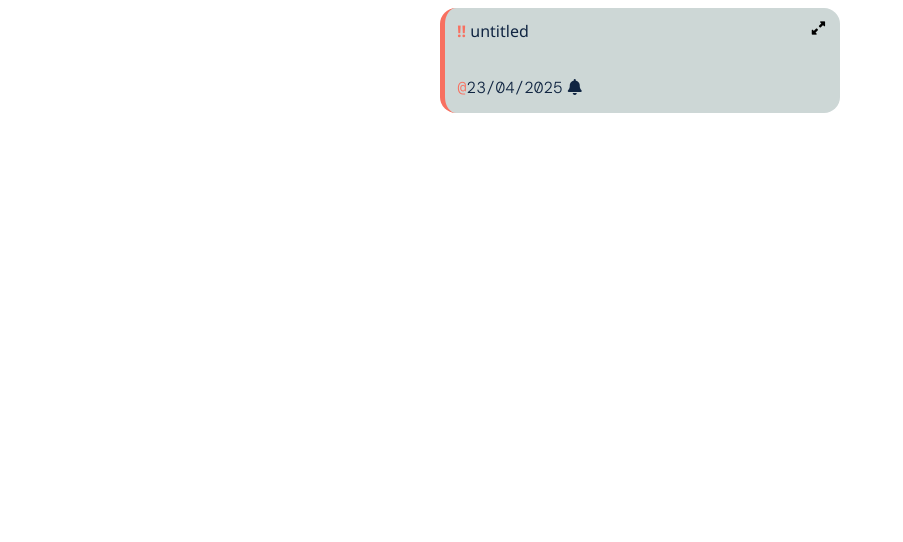
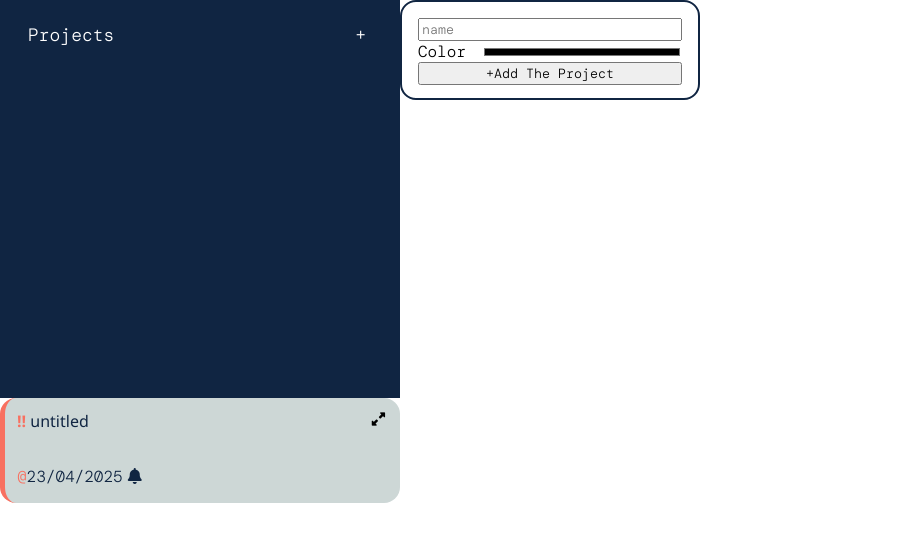
Before and after one commit to zaidkhajah/todo-list, a website built with webpack: page src/template.html in a window 1280 px wide. Shown: the whole page, without its empty margins (0-903 px from the left). Built offline with nearby package versions, Linux system fonts and the light colour scheme.

Commit message:
create initial template for the main page

```diff
--- a/src/styles.css
+++ b/src/styles.css
@@ -1,21 +1,81 @@
+:root {
+    --sidebar-bg-color: #102542;
+    --sidebar-txt-color: #fff;
+
+    --sidebar-hover-highlight-color: #091424;
+
+    --form-bg-color: #fff;
+
+    --title-font: Merriweather, 'Segoe UI', Tahoma, Geneva, Verdana, sans-serif;
+    --body-font: DMmono, 'Segoe UI', Tahoma, Geneva, Verdana, sans-serif;
+
+    --border-colors: #102542;
+}
+
+* {
+    font-family: var(--body-font);
+}
+
 body {
     margin: 0;
     padding: 0;
     display: grid;
-    grid-template-columns: 1fr 5fr;
+    height: 100vh;
+    grid-template-columns: minmax(auto, 300px) 1fr;
 }
 
 .sidebar {
-    display: grid;
-    padding: 30px;
+    padding: 1rem;
+    background-color: var(--sidebar-bg-color);
+    color: var(--sidebar-txt-color);
+    font-size: large;
 }
 
-.projects {
-    display: grid;
+.projects-header {
+    font-family: var(--title-font);
+    padding: 0.4rem 0.75rem;
+    display: flex;
+    justify-content: space-between;
+    align-items: center;
+    border-radius: 0.25rem;
 }
 
+.projects-header:hover {
+    background-color: var(--sidebar-hover-highlight-color);
+}
 
-.todo-card {
+.sidebar button {
+    background-color: transparent;
+    border: none;
+    color: inherit;
+    font-size: inherit;
+}
+
+form {
+    height: 100px;
+    width: min(300px, 90%);
     display: grid;
-    padding: 20px;
+    grid-template-rows: fit-content;
+    align-items: center;
+    padding: 1rem;
+    border: solid 2px var(--border-colors);
+    border-radius: 1rem;
+    background-color: var(--form-bg-color);
 }
+
+form label {
+    display: flex;
+    justify-content: flex-start;
+    align-items: center;
+    gap: 1rem;
+}
+
+input[type="color"] {
+    flex-grow: 1;
+    border: none;
+    padding: 0;
+    outline: none;
+    background-color: transparent;
+    border-radius: 1rem;
+    height: 1rem;
+}
--- a/src/template.html
+++ b/src/template.html
@@ -4,9 +4,30 @@
     <meta charset="UTF-8">
     <meta name="viewport" content="width=device-width, initial-scale=1.0">
     <script src="https://kit.fontawesome.com/84cb128797.js" crossorigin="anonymous"></script>
-    <title>Document</title>
+    <link rel="stylesheet" href="styles.css">
+    <title>Odin's Todo List</title>
 </head>
 <body>
+    <div class="sidebar">
+        <div class="projects">
+            <div class="projects-header">
+                <span>Projects</span>
+                <button class="add-project">
+                    +
+                </button>
+            </div>
+        </div>
+    </div>
 
+    <form action="" method="get" class="hidden">
+        <input type="text" name="name" placeholder="name">
+        <label for="project-color">
+            <span>Color</span>
+            <input type="color" name="project-color">
+        </label>
+        <button type="button">+Add The Project</button>
+    </form>
+
+    <script></script>
 </body>
 </html>
--- a/src/todo-styles.css
+++ b/src/todo-styles.css
@@ -29,12 +29,6 @@
     --xm-color: #102542;
     --xm-hover-color: #F87060;
 
-}
-
-body {
-    display: grid;
-    /* height: 100vh; */
-    place-content: center;
 }
 
 /* .todo-card {
```
